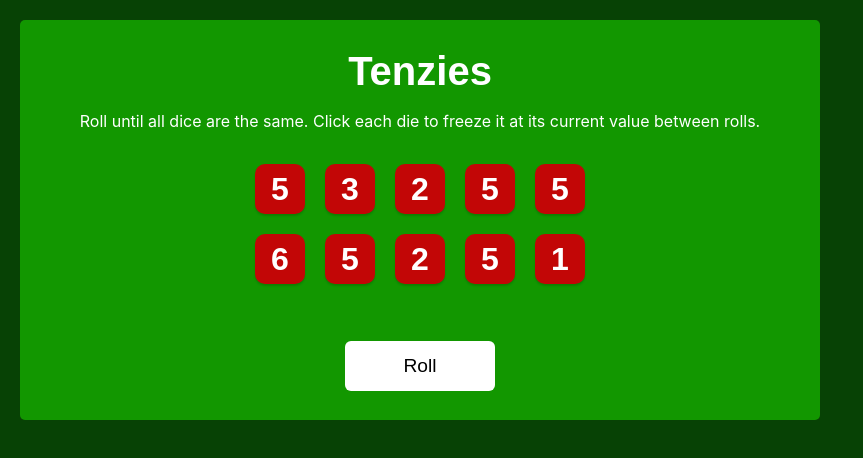
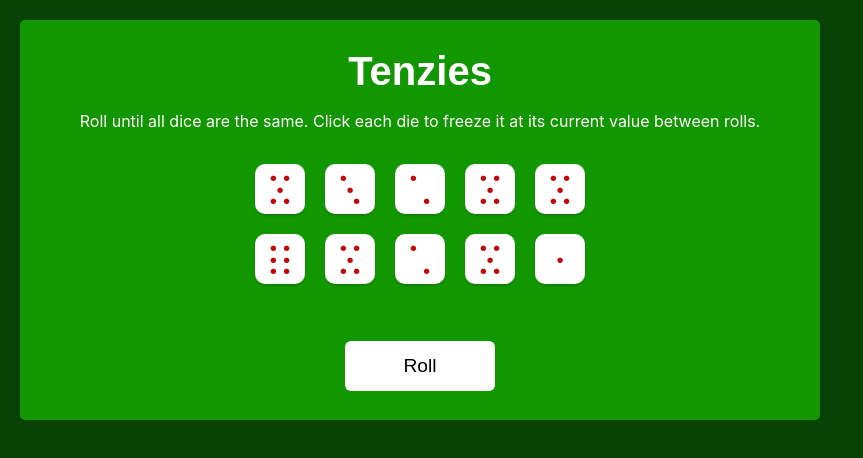
Before and after one commit to swright3/scrimba, a React (Create React App) app in the folder projects/tenzies/: page / in a window 1280 px wide. Shown: the top 458 px of the page, without its empty margins (0-863 px from the left). Built offline with nearby package versions, Linux system fonts and the light colour scheme.

Commit message:
Changed numbers to dots

```diff
--- a/projects/tenzies/src/Die.js
+++ b/projects/tenzies/src/Die.js
@@ -2,16 +2,70 @@ import React from "react"
 
 export default function Die(props) {
     const styles = {
-        backgroundColor: props.isHeld ? "white" : "#c20606",
-        color: props.isHeld ? "#c20606" : "white"
+        color: props.isHeld ? "white" : "#c20606",
+        backgroundColor: props.isHeld ? "#c20606" : "white"
     }
+
+    function getDots() {
+        switch (props.value) {
+            case 1:
+                return (
+                    <div className="dots">
+                    <div></div><div></div><div></div>
+                    <div></div><div>&#8226;</div><div></div>
+                    <div></div><div></div><div></div>
+                    </div>
+                )
+            case 2:
+                return (
+                    <div className="dots">
+                    <div>&#8226;</div><div></div><div></div>
+                    <div></div><div></div><div></div>
+                    <div></div><div></div><div>&#8226;</div>
+                    </div>
+                )
+            case 3:
+                return (
+                    <div className="dots">
+                    <div>&#8226;</div><div></div><div></div>
+                    <div></div><div>&#8226;</div><div></div>
+                    <div></div><div></div><div>&#8226;</div>
+                    </div>
+                )
+            case 4:
+                return (
+                    <div className="dots">
+                    <div>&#8226;</div><div></div><div>&#8226;</div>
+                    <div></div><div></div><div></div>
+                    <div>&#8226;</div><div></div><div>&#8226;</div>
+                    </div>
+                )
+            case 5:
+                return (
+                    <div className="dots">
+                    <div>&#8226;</div><div></div><div>&#8226;</div>
+                    <div></div><div>&#8226;</div><div></div>
+                    <div>&#8226;</div><div></div><div>&#8226;</div>
+                    </div>
+                )
+            case 6:
+                return (
+                    <div className="dots">
+                    <div>&#8226;</div><div></div><div>&#8226;</div>
+                    <div>&#8226;</div><div></div><div>&#8226;</div>
+                    <div>&#8226;</div><div></div><div>&#8226;</div>
+                    </div>
+                )
+        }
+    }
+
     return (
         <div
             className="die-face"
             style={styles}
             onClick={props.holdDice}
         >
-            <h2 className="die-num">{props.value}</h2>
+            {getDots()}
         </div>
     )
 }
--- a/projects/tenzies/src/index.css
+++ b/projects/tenzies/src/index.css
@@ -44,7 +44,7 @@ main {
 .die-face {
   height: 50px;
   width: 50px;
-  background-color: rgb(194, 6, 6);
+  background-color: #c20606;
   box-shadow: 0px 2px 2px rgba(0, 0, 0, 0.15);
   border-radius: 10px;
   display: flex;
@@ -54,7 +54,7 @@ main {
 }
 
 .die-num {
-  font-size: 2rem;
+  font-size: 1rem;
 }
 
 .roll-dice {
@@ -75,3 +75,15 @@ main {
 .roll-dice:active {
   box-shadow: inset 5px 5px 10px -3px rgba(0, 0, 0, 0.7);
 }
+
+.dots {
+  display: grid;
+  grid-template-columns: 1fr 1fr 1fr;
+  grid-template-rows: 1fr 1fr 1fr;
+  font-weight: bold;
+  font-size: 1.2rem;
+}
+
+.dots > * {
+  line-height: 0.7rem;
+}
```
Also changed, not shown: projects/tenzies/src/App.css (deleted).
